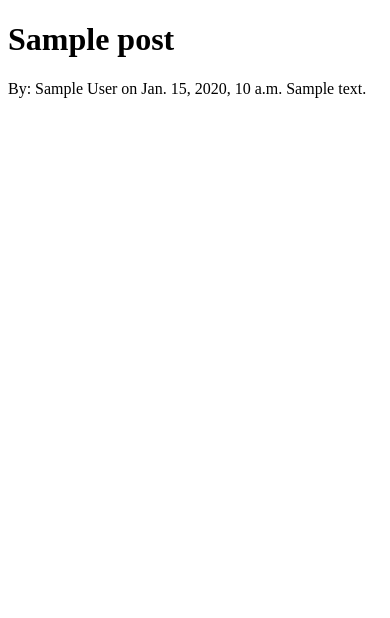
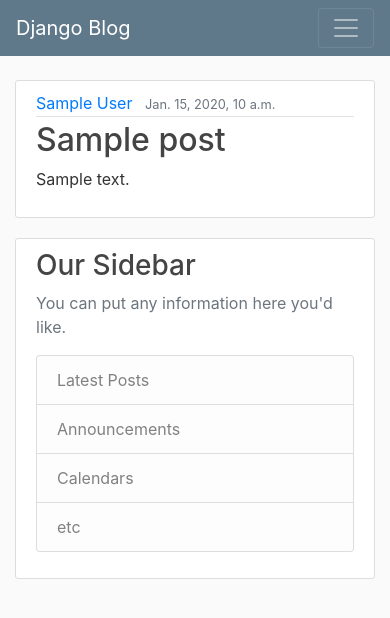
Before and after one commit to dawikrol/DjangoBlog, a Django app: template blog_app/templates/blog_app/home.html in a window 390 px wide. Shown: the top 618 px of the page. Run offline with Django 3.2, Linux system fonts and the light colour scheme; the template is opened without the code that fills it: most values are stand-ins (such as "Sample title", 1, 10 or a date in 2020); some libraries are stand-ins or nearby versions.

Commit message:
Add base templates and base static files

```diff
--- /dev/null
+++ b/blog_app/static/blog_app/main.css
@@ -0,0 +1,84 @@
+body {
+    background: #fafafa;
+    color: #333333;
+    margin-top: 5rem;
+}
+
+h1, h2, h3, h4, h5, h6 {
+    color: #444444;
+}
+
+ul {
+    margin: 0;
+}
+
+.bg-steel {
+    background-color: #5f788a;
+}
+
+.site-header .navbar-nav .nav-link {
+    color: #cbd5db;
+}
+
+.site-header .navbar-nav .nav-link:hover {
+    color: #ffffff;
+}
+
+.site-header .navbar-nav .nav-link.active {
+    font-weight: 500;
+}
+
+.content-section {
+    background: #ffffff;
+    padding: 10px 20px;
+    border: 1px solid #dddddd;
+    border-radius: 3px;
+    margin-bottom: 20px;
+}
+
+.article-title {
+    color: #444444;
+}
+
+a.article-title:hover {
+    color: #428bca;
+    text-decoration: none;
+}
+
+.article-content {
+    white-space: pre-line;
+}
+
+.article-img {
+    height: 65px;
+    width: 65px;
+    margin-right: 16px;
+}
+
+.article-metadata {
+    padding-bottom: 1px;
+    margin-bottom: 4px;
+    border-bottom: 1px solid #e3e3e3
+}
+
+.article-metadata a:hover {
+    color: #333;
+    text-decoration: none;
+}
+
+.article-svg {
+    width: 25px;
+    height: 25px;
+    vertical-align: middle;
+}
+
+.account-img {
+    height: 125px;
+    width: 125px;
+    margin-right: 20px;
+    margin-bottom: 16px;
+}
+
+.account-heading {
+    font-size: 2.5rem;
+}
--- /dev/null
+++ b/blog_app/templates/blog_app/base.html
@@ -0,0 +1,78 @@
+{% load static %}
+
+<!DOCTYPE html>
+<html lang="en">
+<head>
+    <meta charset="utf-8">
+    <meta name="viewport" content="width=device-width, initial-scale=1, shrink-to-fit=no">
+
+    <!-- Bootstrap CSS -->
+    <link rel="stylesheet" href="https://maxcdn.bootstrapcdn.com/bootstrap/4.0.0/css/bootstrap.min.css"
+          integrity="sha384-Gn5384xqQ1aoWXA+058RXPxPg6fy4IWvTNh0E263XmFcJlSAwiGgFAW/dAiS6JXm" crossorigin="anonymous">
+    <link rel="stylesheet" href="{% static 'blog_app/main.css' %}">
+
+    <meta charset="UTF-8">
+    {% if title %}
+        <title>Blog - {{ title }} </title>
+    {% else %}
+        <title>Blog</title>
+    {% endif %}
+</head>
+<body>
+
+<header class="site-header">
+    <nav class="navbar navbar-expand-md navbar-dark bg-steel fixed-top">
+        <div class="container">
+            <a class="navbar-brand mr-4" href="{% url 'blog_app-home' %}">Django Blog</a>
+            <button class="navbar-toggler" type="button" data-toggle="collapse" data-target="#navbarToggle"
+                    aria-controls="navbarToggle" aria-expanded="false" aria-label="Toggle navigation">
+                <span class="navbar-toggler-icon"></span>
+            </button>
+            <div class="collapse navbar-collapse" id="navbarToggle">
+                <div class="navbar-nav mr-auto">
+                    <a class="nav-item nav-link" href="{% url 'blog_app-home' %}">Home</a>
+                    <a class="nav-item nav-link" href={% url 'blog_app-about' %}>About</a>
+                </div>
+                <!-- Navbar Right Side -->
+                <div class="navbar-nav">
+                    <a class="nav-item nav-link" href="#">Login</a>
+                    <a class="nav-item nav-link" href="#">Register</a>
+                </div>
+            </div>
+        </div>
+    </nav>
+</header>
+
+
+<main role="main" class="container">
+    <div class="row">
+        <div class="col-md-8">
+            {% block content %}{% endblock %}
+        </div>
+        <div class="col-md-4">
+            <div class="content-section">
+                <h3>Our Sidebar</h3>
+                <p class='text-muted'>You can put any information here you'd like.
+                <ul class="list-group">
+                    <li class="list-group-item list-group-item-light">Latest Posts</li>
+                    <li class="list-group-item list-group-item-light">Announcements</li>
+                    <li class="list-group-item list-group-item-light">Calendars</li>
+                    <li class="list-group-item list-group-item-light">etc</li>
+                </ul>
+                </p>
+            </div>
+        </div>
+    </div>
+</main>
+
+<script src="https://code.jquery.com/jquery-3.2.1.slim.min.js"
+        integrity="sha384-KJ3o2DKtIkvYIK3UENzmM7KCkRr/rE9/Qpg6aAZGJwFDMVNA/GpGFF93hXpG5KkN"
+        crossorigin="anonymous"></script>
+<script src="https://cdnjs.cloudflare.com/ajax/libs/popper.js/1.12.9/umd/popper.min.js"
+        integrity="sha384-ApNbgh9B+Y1QKtv3Rn7W3mgPxhU9K/ScQsAP7hUibX39j7fakFPskvXusvfa0b4Q"
+        crossorigin="anonymous"></script>
+<script src="https://maxcdn.bootstrapcdn.com/bootstrap/4.0.0/js/bootstrap.min.js"
+        integrity="sha384-JZR6Spejh4U02d8jOt6vLEHfe/JQGiRRSQQxSfFWpi1MquVdAyjUar5+76PVCmYl"
+        crossorigin="anonymous"></script>
+</body>
+</html>
--- a/blog_app/templates/blog_app/home.html
+++ b/blog_app/templates/blog_app/home.html
@@ -1,19 +1,18 @@
-<!DOCTYPE html>
-<html lang="en">
-<head>
-    <meta charset="UTF-8">
-    {% if title %}
-        <title>Blog - {{ title }} </title>
-    {% else %}
-        <title>Blog</title>
-    {% endif %}
-</head>
-<body>
-{% for post in posts %}
-    <h1>{{ post.title }}</h1>
-    <p1>By: {{ post.author }} on {{ post.date }}</p1>
-    <p1>{{ post.content }}</p1>
-{% endfor %}
+{% extends 'blog_app/base.html' %}
+{% block content %}
+    {% for post in posts %}
+        <article class="media content-section">
+            <div class="media-body">
+                <div class="article-metadata">
+                    <a class="mr-2" href="#">{{ post.author }}</a>
+                    <small class="text-muted">{{ post.date_posted }}</small>
+                </div>
+                <h2><a class="article-title" href="#">{{ post.title }}</a></h2>
+                <p class="article-content">{{ post.content }}</p>
+            </div>
+        </article>
+    {% endfor %}
+{% endblock %}
 
 </body>
 </html>
```
Also changed, not shown: blog_app/templates/blog_app/about.html (+4 -11 lines).
